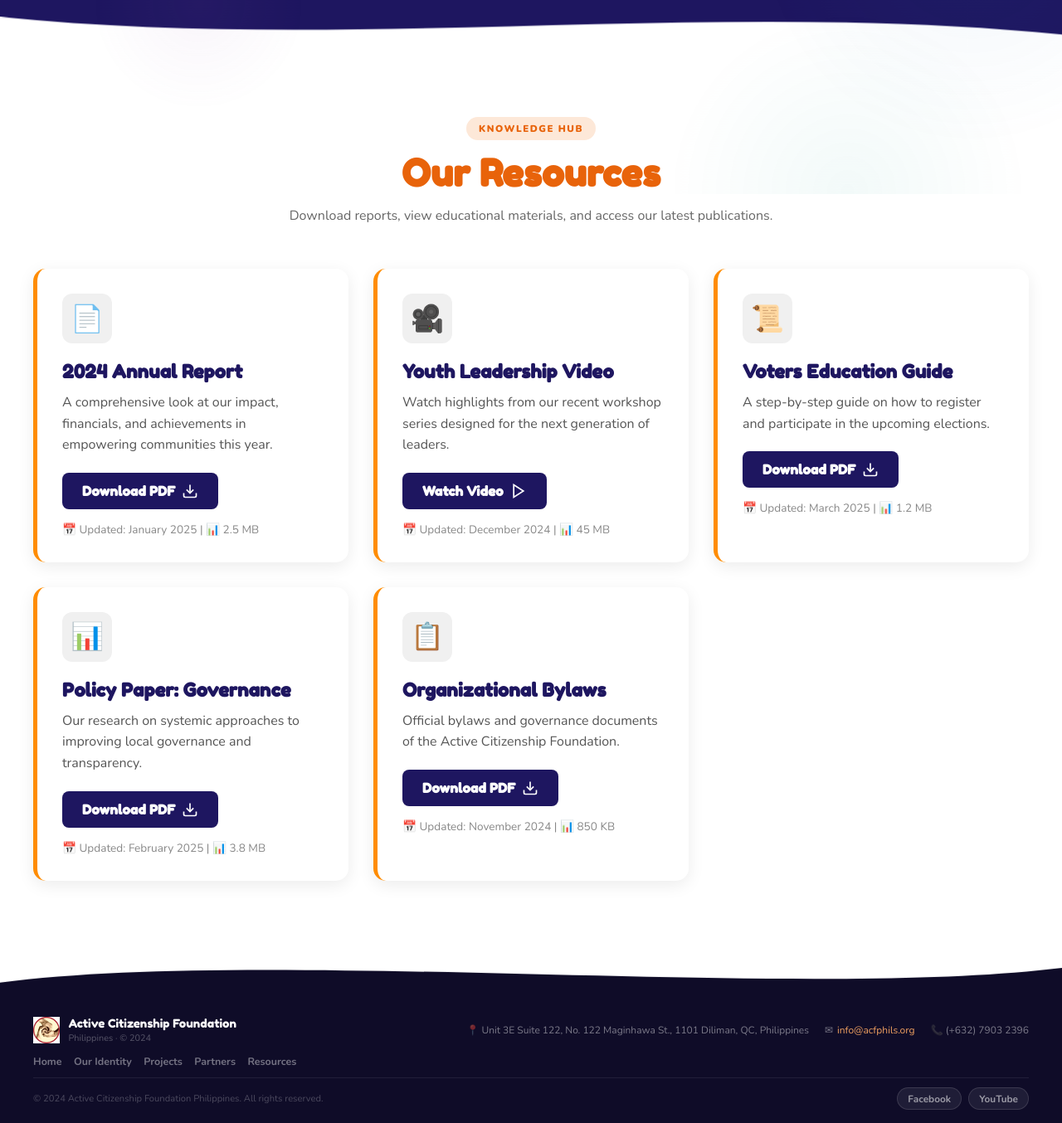
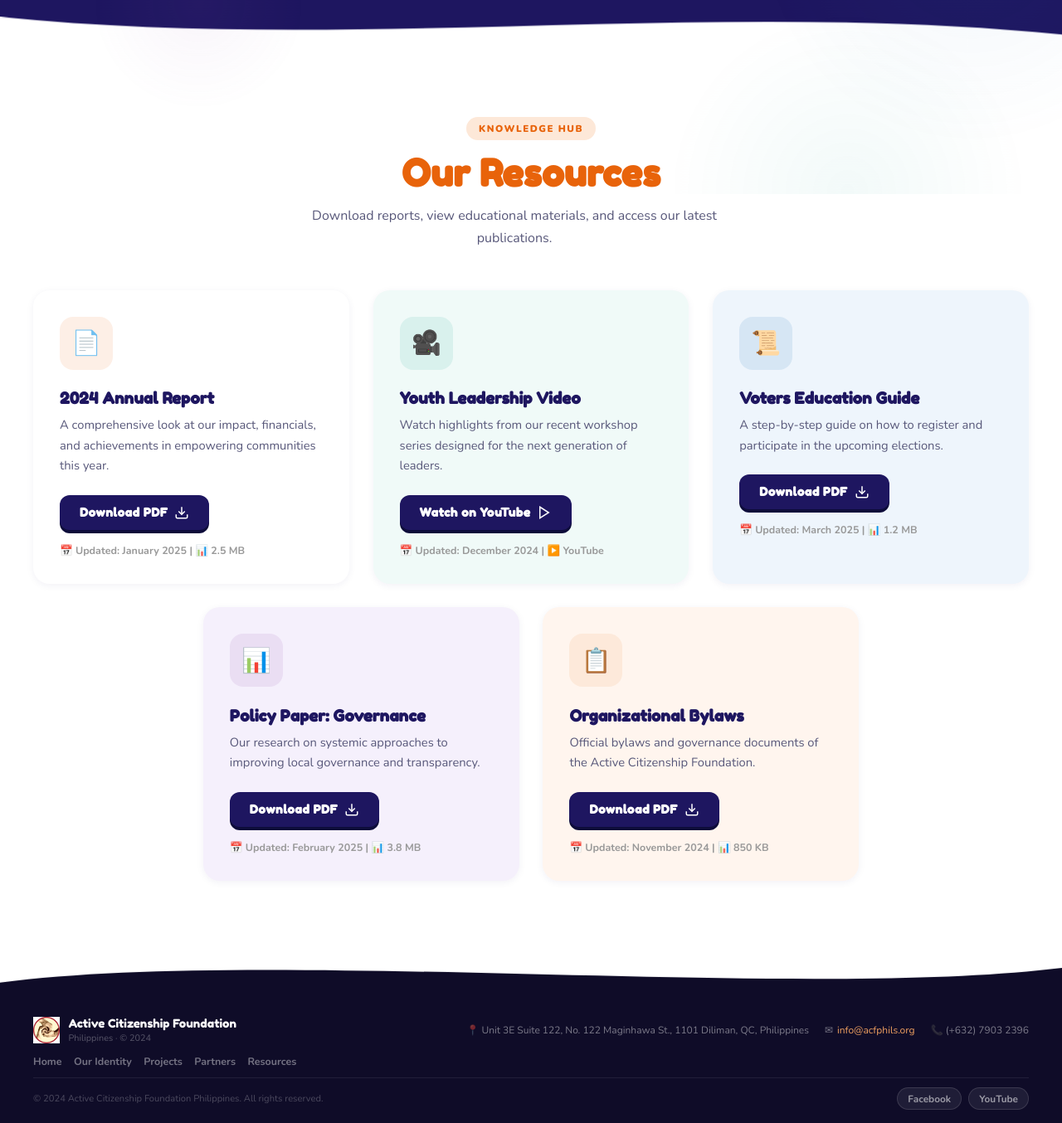
Before and after one commit to orenjade/its122p-finalproj, a PHP site: page /resources.php in a window 1280 px wide. Shown: the part 566-1920 px from the top of the page at 83% size. Run offline with PHP 8.4, Linux system fonts and the light colour scheme.

Commit message:
Update resources.php

```diff
--- a/resources.php
+++ b/resources.php
@@ -21,91 +21,122 @@ $currentPage = 'resources';
     /* Resources Page Specific Styles */
     .resources-header {
       text-align: center;
-      margin-bottom: 50px;
+      max-width: 600px;
+      margin: 0 auto 3rem;
     }
 
-    .resources-header .id-section-sub {
-      color: #666;
-      max-width: 600px;
-      margin: 0 auto;
+    /* ── Grid: mirrors .prog-grid layout ── */
+    .resource-grid {
+      display: grid;
+      grid-template-columns: repeat(6, 1fr);
+      gap: 1.8rem;
     }
 
-    .resource-grid {
-      display: grid;
-      grid-template-columns: repeat(auto-fit, minmax(300px, 1fr));
-      gap: 30px;
+    /* Default: each card spans 2 of 6 columns (3 per row) */
+    .resource-card { grid-column: span 2; }
+
+    /* Bottom row: 2 cards centered */
+    .resource-card.rc4 { grid-column: 2 / span 2; }
+    .resource-card.rc5 { grid-column: 4 / span 2; }
+
+    /* ── Card base (mirrors .prog-card) ── */
+    .resource-card {
+      background: var(--white);
+      border-radius: 20px;
+      padding: 2rem;
+      box-shadow: 0 2px 10px rgba(30,22,96,.06);
+      position: relative;
+      transition: transform .3s ease, box-shadow .3s ease;
+      text-align: left;
     }
 
-    .resource-card {
-      background: white;
-      border-radius: 15px;
-      padding: 30px;
-      box-shadow: 0 5px 20px rgba(0,0,0,0.08);
-      transition: transform 0.3s ease, box-shadow 0.3s ease;
-      border-left: 5px solid #FF8C00;
-    }
+    /* Accent backgrounds per card */
+    .rc1 { background: #fff; }
+    .rc2 { background: #f0faf8; }
+    .rc3 { background: #eef5fc; }
+    .rc4 { background: #f5f0fc; }
+    .rc5 { background: #fff5ee; }
 
-    .resource-card:hover {
-      transform: translateY(-5px);
-      box-shadow: 0 10px 30px rgba(0,0,0,0.12);
-    }
+    /* Pop-shadow hover per card — same style as prog-cards */
+    .rc1:hover { transform: translateX(-5px) translateY(-5px); box-shadow: 5px 5px 0 #E8630A, 9px 9px 0 rgba(232,99,10,.18); }
+    .rc2:hover { transform: translateX(-5px) translateY(-5px); box-shadow: 5px 5px 0 #2E7BBF, 9px 9px 0 rgba(46,123,191,.18); }
+    .rc3:hover { transform: translateX(-5px) translateY(-5px); box-shadow: 5px 5px 0 #0E9E8E, 9px 9px 0 rgba(14,158,142,.18); }
+    .rc4:hover { transform: translateX(-5px) translateY(-5px); box-shadow: 5px 5px 0 #9B59B6, 9px 9px 0 rgba(155,89,182,.18); }
+    .rc5:hover { transform: translateX(-5px) translateY(-5px); box-shadow: 5px 5px 0 #E8924A, 9px 9px 0 rgba(232,146,74,.18); }
 
+    /* ── Icon wrap ── */
     .resource-icon-wrap {
-      width: 60px;
-      height: 60px;
-      background: #f0f0f0;
-      border-radius: 12px;
+      width: 64px;
+      height: 64px;
+      border-radius: 16px;
       display: flex;
       align-items: center;
       justify-content: center;
-      margin-bottom: 20px;
+      margin-bottom: 1.4rem;
+      font-size: 1.8rem;
     }
+    .rc1 .resource-icon-wrap { background: rgba(232,99,10,.10); }
+    .rc2 .resource-icon-wrap { background: rgba(14,158,142,.10); }
+    .rc3 .resource-icon-wrap { background: rgba(46,123,191,.12); }
+    .rc4 .resource-icon-wrap { background: rgba(155,89,182,.12); }
+    .rc5 .resource-icon-wrap { background: rgba(232,146,74,.12); }
 
-    .resource-icon {
-      font-size: 2rem;
-    }
-
+    /* ── Typography ── */
     .resource-title {
       font-family: 'Fredoka One', cursive;
-      font-size: 1.4rem;
+      font-size: 1.2rem;
       color: #1E1660;
-      margin-bottom: 12px;
+      margin-bottom: .5rem;
+      line-height: 1.25;
     }
 
     .resource-desc {
-      color: #555;
-      margin-bottom: 20px;
-      line-height: 1.6;
+      font-size: .92rem;
+      color: #58587A;
+      margin-bottom: 1.4rem;
+      line-height: 1.68;
     }
 
+    /* ── Download button ── */
     .btn-download {
       display: inline-flex;
       align-items: center;
       gap: 8px;
       background: #1E1660;
       color: white;
-      padding: 12px 24px;
-      border-radius: 8px;
+      padding: .75rem 1.5rem;
+      border-radius: 12px;
       text-decoration: none;
-      font-weight: 700;
-      transition: background 0.3s;
+      font-weight: 900;
+      font-size: .9rem;
       font-family: 'Fredoka One', cursive;
+      letter-spacing: .03em;
+      box-shadow: 0 4px 0 #0d0c3a;
+      transition: transform .12s, box-shadow .12s, background .18s;
+    }
+    .btn-download:hover {
+      background: #E8630A;
+      box-shadow: 0 2px 0 #b84d08;
+      transform: translateY(2px);
     }
 
-    .btn-download:hover {
-      background: #FF8C00;
+    /* ── Meta ── */
+    .resource-meta {
+      font-size: .78rem;
+      color: #999;
+      font-weight: 700;
+      margin-top: 1rem;
     }
 
-    .resource-meta {
-      font-size: 0.85rem;
-      color: #888;
-      margin-top: 15px;
+    /* ── Responsive ── */
+    @media (max-width: 1024px) {
+      .resource-grid { grid-template-columns: repeat(2, 1fr); }
+      .resource-card,
+      .resource-card.rc4,
+      .resource-card.rc5 { grid-column: span 1; }
     }
-
-    @media (max-width: 768px) {
-      .resource-grid {
-        grid-template-columns: 1fr;
-      }
+    @media (max-width: 640px) {
+      .resource-grid { grid-template-columns: 1fr; }
     }
   </style>
 </head>
@@ -158,15 +189,15 @@ $currentPage = 'resources';
         <div class="resource-grid">
 
           <!-- Resource 1 -->
-          <div class="resource-card reveal reveal-delay-1">
+          <div class="resource-card rc1 reveal reveal-delay-1">
             <div class="resource-icon-wrap">
               <span class="resource-icon">📄</span>
             </div>
             <h3 class="resource-title">2024 Annual Report</h3>
             <p class="resource-desc">A comprehensive look at our impact, financials, and achievements in empowering communities this year.</p>
-            <a href="resources/reports/2024-annual-report.pdf" class="btn-download" download>
+            <a href="resources/reports/2024-annual-report.pdf" class="btn-download" download="2024-annual-report.pdf">
               <span>Download PDF</span>
-              <svg width="20" height="20" viewBox="0 0 24 24" fill="none" stroke="currentColor" stroke-width="2">
+              <svg width="18" height="18" viewBox="0 0 24 24" fill="none" stroke="currentColor" stroke-width="2">
                 <path d="M21 15v4a2 2 0 0 1-2 2H5a2 2 0 0 1-2-2v-4"/>
                 <polyline points="7 10 12 15 17 10"/>
                 <line x1="12" y1="15" x2="12" y2="3"/>
@@ -176,31 +207,31 @@ $currentPage = 'resources';
           </div>
 
           <!-- Resource 2 -->
-          <div class="resource-card reveal reveal-delay-2">
+          <div class="resource-card rc2 reveal reveal-delay-2">
             <div class="resource-icon-wrap">
               <span class="resource-icon">🎥</span>
             </div>
             <h3 class="resource-title">Youth Leadership Video</h3>
             <p class="resource-desc">Watch highlights from our recent workshop series designed for the next generation of leaders.</p>
-            <a href="resources/videos/youth-leadership.mp4" class="btn-download" download>
-              <span>Watch Video</span>
-              <svg width="20" height="20" viewBox="0 0 24 24" fill="none" stroke="currentColor" stroke-width="2">
+            <a href="https://youtu.be/qNjVwfIz2tc?si=Giu3RoN71958nktb" class="btn-download" target="_blank" rel="noopener noreferrer">
+              <span>Watch on YouTube</span>
+              <svg width="18" height="18" viewBox="0 0 24 24" fill="none" stroke="currentColor" stroke-width="2">
                 <polygon points="5 3 19 12 5 21 5 3"/>
               </svg>
             </a>
-            <div class="resource-meta">📅 Updated: December 2024 | 📊 45 MB</div>
+            <div class="resource-meta">📅 Updated: December 2024 | ▶️ YouTube</div>
           </div>
 
           <!-- Resource 3 -->
-          <div class="resource-card reveal reveal-delay-3">
+          <div class="resource-card rc3 reveal reveal-delay-3">
             <div class="resource-icon-wrap">
               <span class="resource-icon">📜</span>
             </div>
             <h3 class="resource-title">Voters Education Guide</h3>
             <p class="resource-desc">A step-by-step guide on how to register and participate in the upcoming elections.</p>
-            <a href="resources/guides/voters-education-guide.pdf" class="btn-download" download>
+            <a href="resources/guides/voters-education-guide.pdf" class="btn-download" download="voters-education-guide.pdf">
               <span>Download PDF</span>
-              <svg width="20" height="20" viewBox="0 0 24 24" fill="none" stroke="currentColor" stroke-width="2">
+              <svg width="18" height="18" viewBox="0 0 24 24" fill="none" stroke="currentColor" stroke-width="2">
                 <path d="M21 15v4a2 2 0 0 1-2 2H5a2 2 0 0 1-2-2v-4"/>
                 <polyline points="7 10 12 15 17 10"/>
                 <line x1="12" y1="15" x2="12" y2="3"/>
@@ -210,15 +241,15 @@ $currentPage = 'resources';
           </div>
 
           <!-- Resource 4 -->
-          <div class="resource-card reveal reveal-delay-1">
+          <div class="resource-card rc4 reveal reveal-delay-1">
             <div class="resource-icon-wrap">
               <span class="resource-icon">📊</span>
             </div>
             <h3 class="resource-title">Policy Paper: Governance</h3>
             <p class="resource-desc">Our research on systemic approaches to improving local governance and transparency.</p>
-            <a href="resources/reports/governance-policy-paper.pdf" class="btn-download" download>
+            <a href="resources/reports/governance-policy-paper.pdf" class="btn-download" download="governance-policy-paper.pdf">
               <span>Download PDF</span>
-              <svg width="20" height="20" viewBox="0 0 24 24" fill="none" stroke="currentColor" stroke-width="2">
+              <svg width="18" height="18" viewBox="0 0 24 24" fill="none" stroke="currentColor" stroke-width="2">
                 <path d="M21 15v4a2 2 0 0 1-2 2H5a2 2 0 0 1-2-2v-4"/>
                 <polyline points="7 10 12 15 17 10"/>
                 <line x1="12" y1="15" x2="12" y2="3"/>
@@ -228,15 +259,15 @@ $currentPage = 'resources';
           </div>
 
           <!-- Resource 5 -->
-          <div class="resource-card reveal reveal-delay-2">
+          <div class="resource-card rc5 reveal reveal-delay-2">
             <div class="resource-icon-wrap">
               <span class="resource-icon">📋</span>
             </div>
             <h3 class="resource-title">Organizational Bylaws</h3>
             <p class="resource-desc">Official bylaws and governance documents of the Active Citizenship Foundation.</p>
-            <a href="resources/reports/bylaws.pdf" class="btn-download" download>
+            <a href="resources/reports/bylaws.pdf" class="btn-download" download="bylaws.pdf">
               <span>Download PDF</span>
-              <svg width="20" height="20" viewBox="0 0 24 24" fill="none" stroke="currentColor" stroke-width="2">
+              <svg width="18" height="18" viewBox="0 0 24 24" fill="none" stroke="currentColor" stroke-width="2">
                 <path d="M21 15v4a2 2 0 0 1-2 2H5a2 2 0 0 1-2-2v-4"/>
                 <polyline points="7 10 12 15 17 10"/>
                 <line x1="12" y1="15" x2="12" y2="3"/>
```
